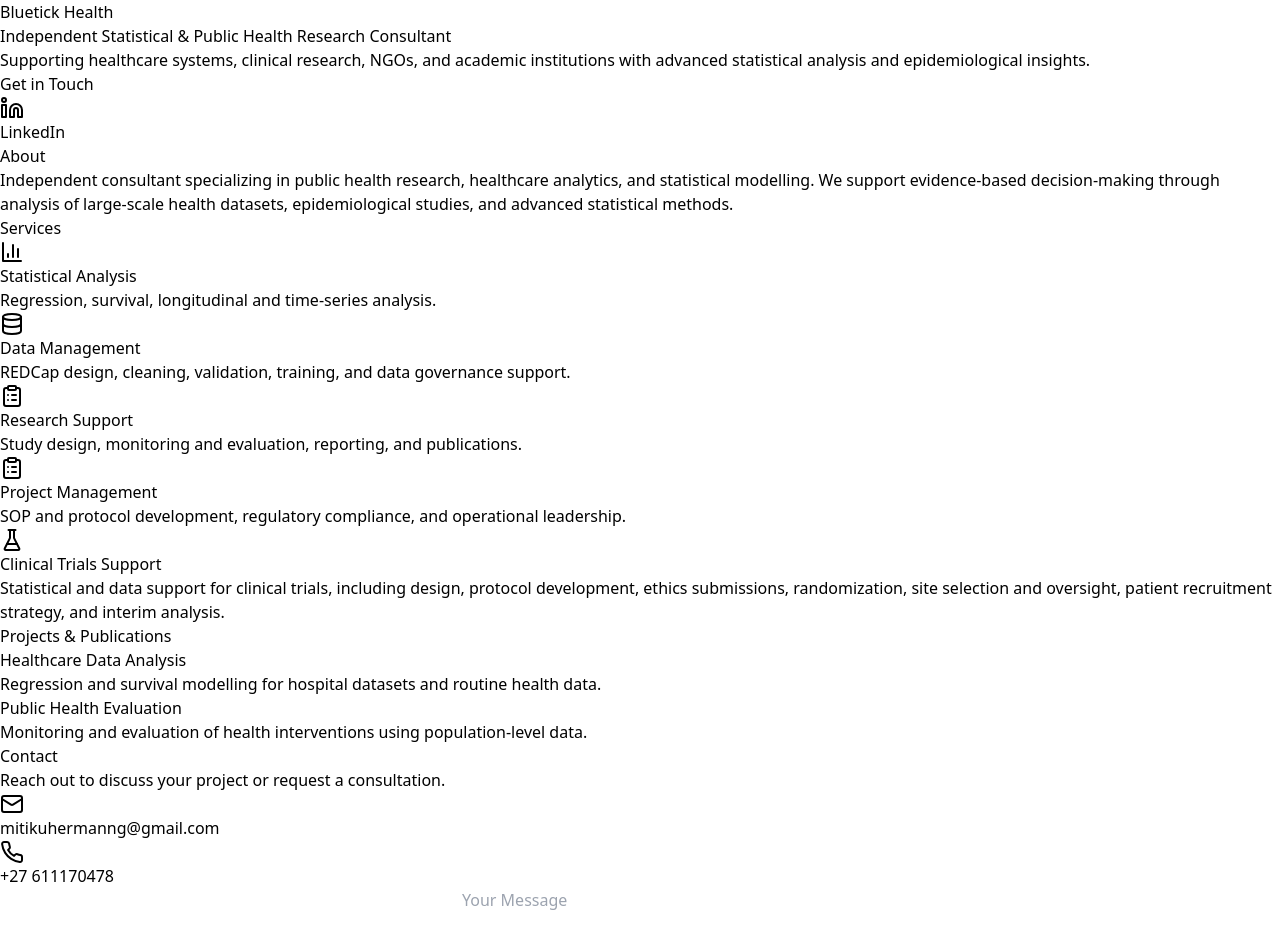
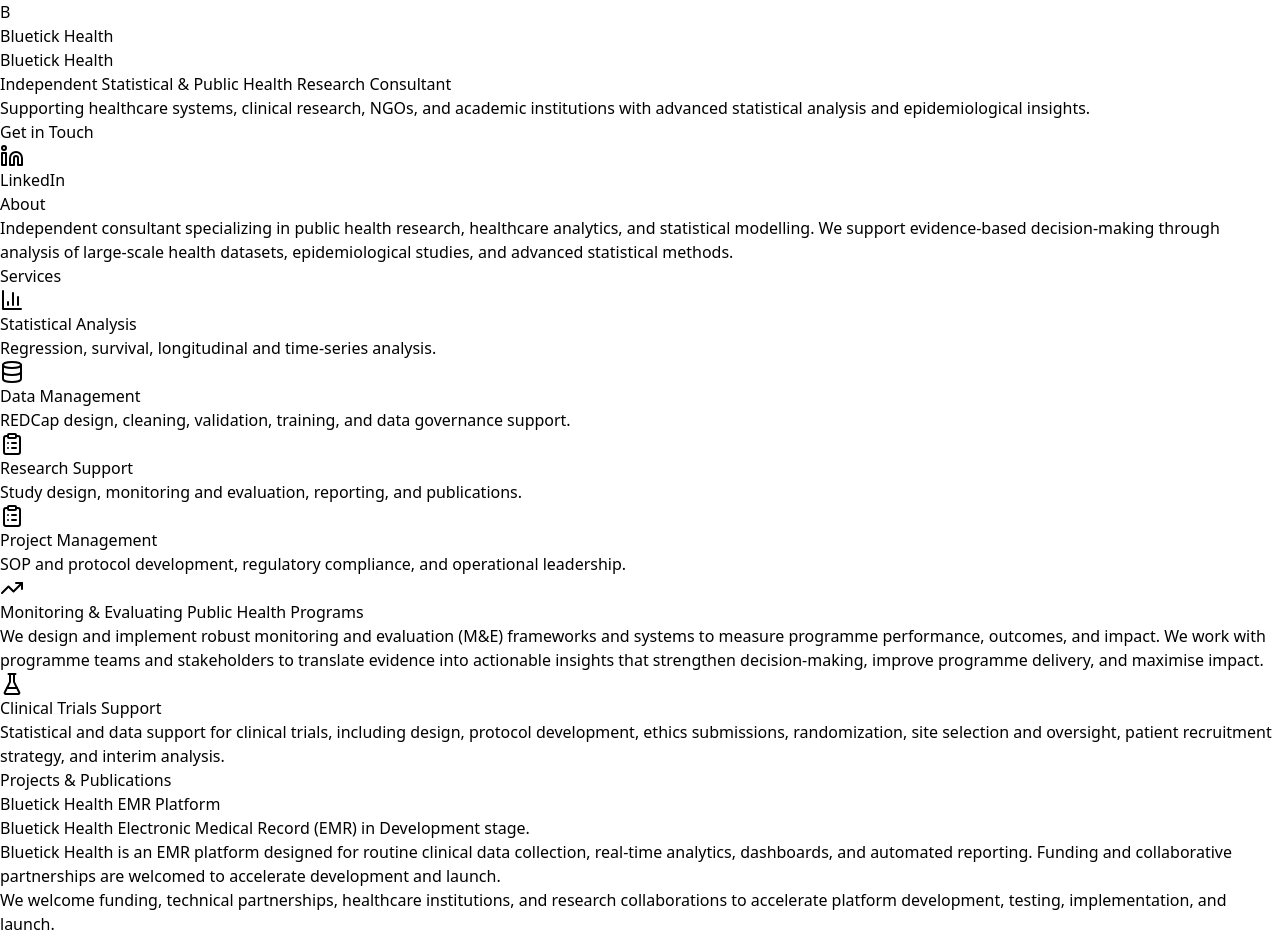
Before and after one commit to MTHermann/Bluetick-Health-public-health-consulting-website, a React (Vite) app: page / in a window 1280 px wide. Shown: the top 940 px of the page. Built offline with nearby package versions, Linux system fonts and the light colour scheme; the HTML template or start-up script is replaced by a standard one.

Commit message:
Add logo, new M&E service, update projects section with EMR content
Co-authored-by: MTHermann <158726671+MTHermann@users.noreply.github.com>

```diff
--- a/src/pages/ConsultingWebsite.jsx
+++ b/src/pages/ConsultingWebsite.jsx
@@ -1,7 +1,7 @@
 import { useEffect, useState } from "react";
 import { Card, CardContent } from "@/components/ui/card";
 import { Button } from "@/components/ui/button";
-import { Mail, Phone, BarChart3, Database, ClipboardList, FlaskConical, Linkedin } from "lucide-react";
+import { Mail, Phone, BarChart3, Database, ClipboardList, FlaskConical, Linkedin, TrendingUp } from "lucide-react";
 
 export default function ConsultingWebsite() {
   const linkedinLink = "https://www.linkedin.com/in/mitiku-t-437bb0163/";
@@ -31,6 +31,14 @@ export default function ConsultingWebsite() {
 
       {/* Hero */}
       <section className="bg-gradient-to-br from-blue-900 via-blue-800 to-blue-700 py-24 px-6 text-center">
+        <div className="flex justify-center mb-6">
+          <div className="bg-white rounded-2xl px-8 py-4 shadow-lg inline-flex items-center gap-3">
+            <div className="w-10 h-10 bg-blue-800 rounded-full flex items-center justify-center">
+              <span className="text-white font-bold text-lg">B</span>
+            </div>
+            <span className="text-blue-900 font-bold text-2xl tracking-tight">Bluetick Health</span>
+          </div>
+        </div>
         <h1 className="text-5xl font-bold text-white mb-3 tracking-tight">Bluetick Health</h1>
         <h2 className="text-xl font-medium text-blue-200 mb-5">
           Independent Statistical & Public Health Research Consultant
@@ -65,7 +73,7 @@ export default function ConsultingWebsite() {
       <section className="py-20 px-6 bg-white border-y border-gray-100">
         <div className="max-w-6xl mx-auto">
           <h2 className="text-3xl font-bold text-blue-900 mb-10 border-b-2 border-blue-100 pb-3">Services</h2>
-          <div className="grid md:grid-cols-2 lg:grid-cols-4 gap-6">
+          <div className="grid md:grid-cols-2 lg:grid-cols-3 gap-6">
 
             <Card className="hover:shadow-lg transition-shadow duration-200 border-blue-50">
               <CardContent className="p-6">
@@ -115,6 +123,18 @@ export default function ConsultingWebsite() {
               </CardContent>
             </Card>
 
+            <Card className="hover:shadow-lg transition-shadow duration-200 border-blue-50">
+              <CardContent className="p-6">
+                <div className="w-10 h-10 bg-blue-100 rounded-lg flex items-center justify-center mb-4">
+                  <TrendingUp className="text-blue-700 w-5 h-5" />
+                </div>
+                <h3 className="font-semibold text-blue-900 mb-2">Monitoring & Evaluating Public Health Programs</h3>
+                <p className="text-sm text-gray-600 leading-relaxed">
+                  We design and implement robust monitoring and evaluation (M&E) frameworks and systems to measure programme performance, outcomes, and impact. We work with programme teams and stakeholders to translate evidence into actionable insights that strengthen decision-making, improve programme delivery, and maximise impact.
+                </p>
+              </CardContent>
+            </Card>
+
           </div>
         </div>
       </section>
@@ -138,17 +158,15 @@ export default function ConsultingWebsite() {
           <div className="grid md:grid-cols-2 gap-6">
             <Card className="hover:shadow-lg transition-shadow duration-200">
               <CardContent className="p-6">
-                <h3 className="font-semibold text-blue-900 mb-2 text-lg">Healthcare Data Analysis</h3>
+                <h3 className="font-semibold text-blue-900 mb-2 text-lg">Bluetick Health EMR Platform</h3>
                 <p className="text-sm text-gray-600 leading-relaxed">
-                  Regression and survival modelling for hospital datasets and routine health data.
+                  Bluetick Health Electronic Medical Record (EMR) in Development stage.
                 </p>
-              </CardContent>
-            </Card>
-            <Card className="hover:shadow-lg transition-shadow duration-200">
-              <CardContent className="p-6">
-                <h3 className="font-semibold text-blue-900 mb-2 text-lg">Public Health Evaluation</h3>
-                <p className="text-sm text-gray-600 leading-relaxed">
-                  Monitoring and evaluation of health interventions using population-level data.
+                <p className="text-sm text-gray-600 leading-relaxed mt-2">
+                  Bluetick Health is an EMR platform designed for routine clinical data collection, real-time analytics, dashboards, and automated reporting. Funding and collaborative partnerships are welcomed to accelerate development and launch.
+                </p>
+                <p className="text-sm text-gray-600 leading-relaxed mt-2">
+                  We welcome funding, technical partnerships, healthcare institutions, and research collaborations to accelerate platform development, testing, implementation, and launch.
                 </p>
               </CardContent>
             </Card>
```
